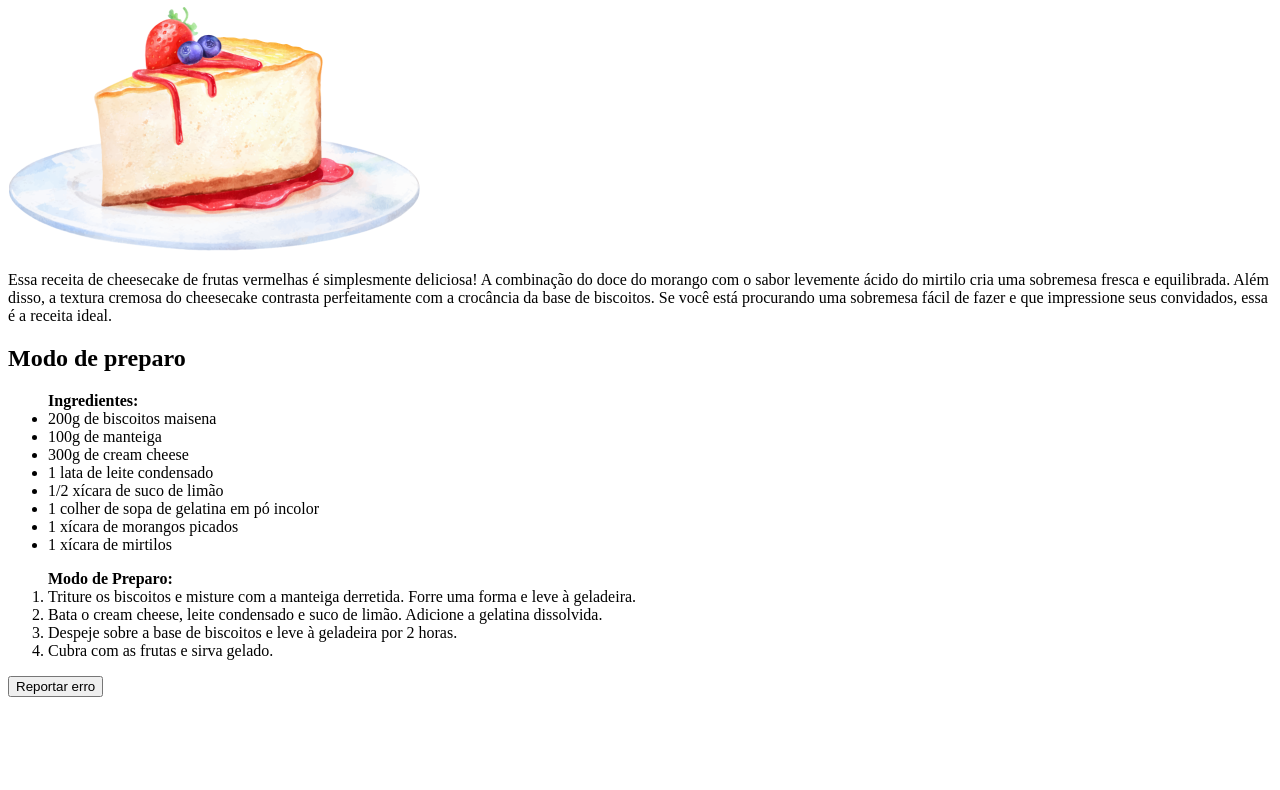
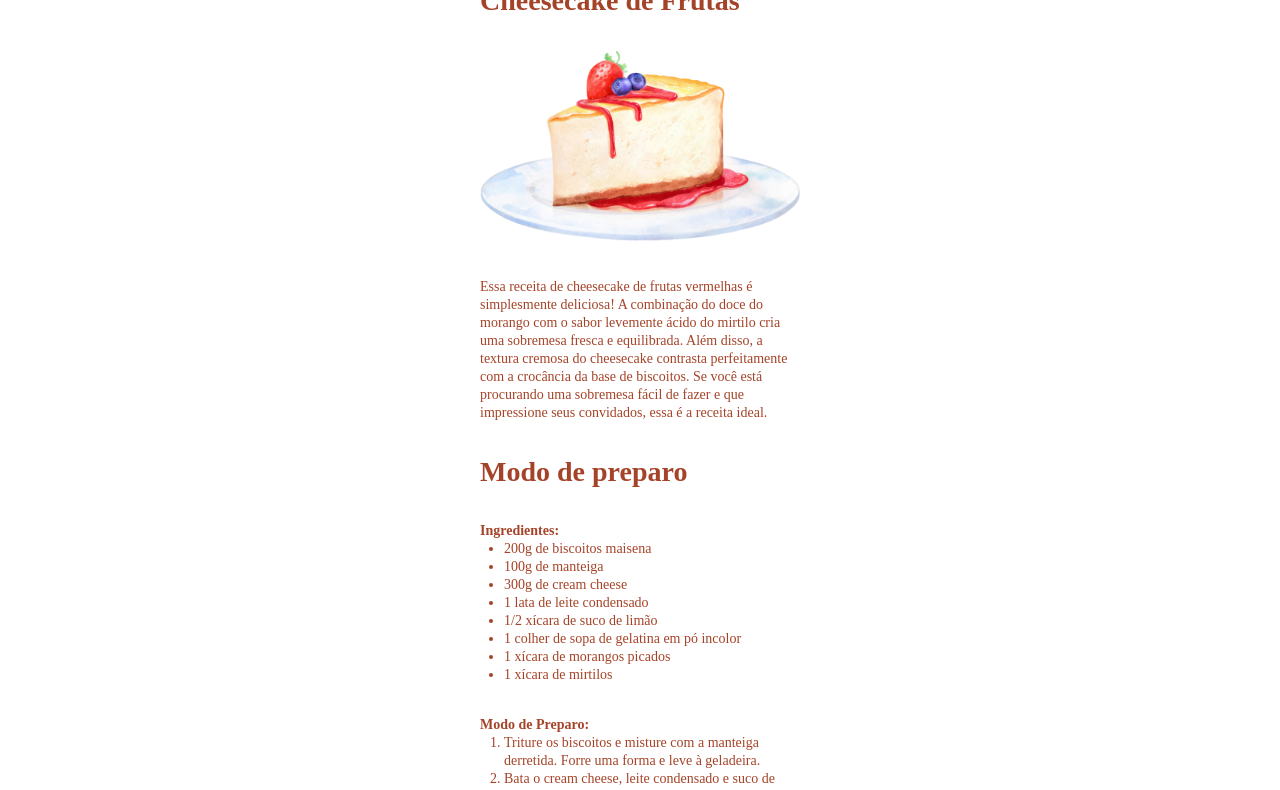
Before and after one commit to josiannefreitas/explorer-p05, a plain HTML site: page index.html in a window 1280 px wide. Shown: the part 73-863 px from the top of the page. Before the commit the page ends 800 px from the top, so only its background shows below. Drawn offline with Linux system fonts and the light colour scheme; a web font is replaced by a local one.

Commit message:
💄 add style file

```diff
--- a/index.html
+++ b/index.html
@@ -1,8 +1,14 @@
 <!DOCTYPE html>
 <html lang="pt-br">
   <head>
+    <link rel="preconnect" href="https://fonts.googleapis.com">
+    <link rel="preconnect" href="https://fonts.gstatic.com" crossorigin>
+
     <meta charset="UTF-8" />
     <meta name="viewport" content="width=device-width, initial-scale=1.0" />
+
+    <link href="https://fonts.googleapis.com/css2?family=Source+Serif+4:wght@500&family=Source+Serif+Pro:wght@400;700&display=swap" rel="stylesheet">
+    <link rel="stylesheet" href="style.css">
 
     <title>Cheesecake</title>
   </head>
@@ -27,9 +33,9 @@
       <div class="baking">
         <h2>Modo de preparo</h2>
 
+        <strong>Ingredientes:</strong>
+
         <ul>
-          <strong>Ingredientes:</strong>
-
           <li>200g de biscoitos maisena</li>
           <li>100g de manteiga</li>
           <li>300g de cream cheese</li>
@@ -40,9 +46,8 @@
           <li>1 xícara de mirtilos</li>
         </ul>
 
+        <strong>Modo de Preparo:</strong>
         <ol>
-          <strong>Modo de Preparo:</strong>
-
           <li>Triture os biscoitos e misture com a manteiga derretida. Forre uma forma e leve à geladeira.</li>
           <li>Bata o cream cheese, leite condensado e suco de limão. Adicione a gelatina dissolvida.</li>
           <li>Despeje sobre a base de biscoitos e leve à geladeira por 2 horas.</li>
--- /dev/null
+++ b/style.css
@@ -0,0 +1,59 @@
+* {
+  margin: 0;
+  padding: 0;
+  box-sizing: border-box;
+
+  -webkit-font-smoothing: antialiased;
+  -moz-osx-font-smoothing: grayscale;
+}
+
+:root {
+  font-family: 'Source Serif Pro';
+  font-size: 62.5%;
+}
+
+body {
+  color: #a54328;
+  font-size: 1.4rem;
+  line-height: 1.8rem;
+}
+
+main {
+  max-width: 32rem;
+  margin-inline: auto;
+  padding: 5.6rem 4rem;
+  box-sizing: content-box;
+  display: flex;
+  flex-direction: column;
+  gap: 3.2rem;
+}
+
+h1,
+h2 {
+  font-size: 2.8rem;
+  line-height: 3.6rem;
+}
+
+h2 {
+  margin-bottom: 3.2rem;
+}
+
+img {
+  width: 100%;
+  margin-block: 3.2rem;
+}
+
+ul,
+ol {
+  padding-left: 2.4rem;
+  margin-bottom: 3.2rem;
+}
+
+button {
+  font-family: 'Source Serif 4';
+  background-color: #a54328;
+  color: white;
+  border: 0;
+  padding: 0.8rem 1.2rem;
+  border-radius: 0.8rem;
+}
```
